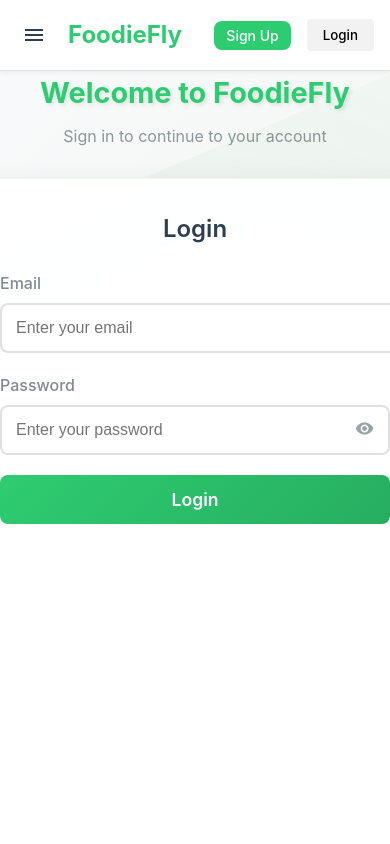
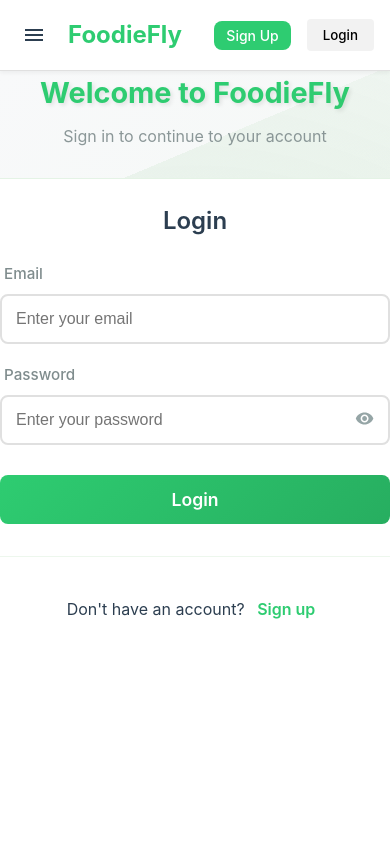
Before and after one commit to JordanCJ7/FoodieFly, a React (Create React App) app in the folder frontend/: page /login in a window 390 px wide. Shown: the top 844 px of the page. Built offline with nearby package versions, Linux system fonts and the light colour scheme.

Commit message:
Update Login.css

```diff
--- a/frontend/src/pages/auth/login/Login.css
+++ b/frontend/src/pages/auth/login/Login.css
@@ -8,6 +8,7 @@
   background: linear-gradient(135deg, var(--background-light) 0%, #f0f7f0 100%);
   position: relative;
   overflow: hidden;
+  padding: 20px;
 }
 
 .login-container::before {
@@ -15,8 +16,9 @@
   position: absolute;
   width: 200%;
   height: 200%;
-  background: radial-gradient(circle, rgba(76, 175, 80, 0.1) 0%, transparent 70%);
+  background: radial-gradient(circle, rgba(76, 175, 80, 0.15) 0%, transparent 70%);
   animation: rotate 30s linear infinite;
+  z-index: 0;
 }
 
 @keyframes rotate {
@@ -60,16 +62,25 @@
 
 /* Modal/card styling */
 .login-modal {
-  background-color: rgba(255, 255, 255, 0.95);
+  background-color: rgba(255, 255, 255, 0.98);
   border-radius: var(--border-radius-lg);
   width: 100%;
   max-width: 450px;
-  padding: 32px;
-  box-shadow: 0 10px 30px rgba(0, 0, 0, 0.1);
+  padding: 40px;
+  box-shadow: 0 15px 35px rgba(0, 0, 0, 0.1),
+              0 5px 15px rgba(76, 175, 80, 0.1);
   position: relative;
   backdrop-filter: blur(10px);
   animation: fadeInUp 0.8s ease-out;
-  border: 1px solid rgba(76, 175, 80, 0.1);
+  border: 1px solid rgba(76, 175, 80, 0.15);
+  z-index: 1;
+  transition: transform 0.3s ease, box-shadow 0.3s ease;
+}
+
+.login-modal:hover {
+  transform: translateY(-5px);
+  box-shadow: 0 20px 40px rgba(0, 0, 0, 0.12),
+              0 8px 20px rgba(76, 175, 80, 0.15);
 }
 
 @keyframes fadeInUp {
@@ -109,23 +120,27 @@
   display: flex;
   flex-direction: column;
   gap: 8px;
+  position: relative;
 }
 
 .labelL {
-  font-size: 1rem;
+  font-size: 0.95rem;
   color: var(--text-secondary);
   font-weight: 500;
+  transition: all 0.3s ease;
+  margin-left: 4px;
 }
 
 .inputL[type="text"],
 .inputL[type="password"] {
-  padding: 14px;
+  padding: 16px;
   border: 2px solid var(--border-color);
   border-radius: var(--border-radius-md);
   font-size: 1rem;
-  width: 95%;
+  width: 100%;
   background-color: var(--background-white) !important;
   transition: all 0.3s ease;
+  box-sizing: border-box;
 }
 
 .inputL[type="text"]:focus,
@@ -133,7 +148,13 @@
   outline: none;
   border-color: var(--primary-color);
   box-shadow: 0 0 0 4px rgba(76, 175, 80, 0.15);
-  transform: translateY(-1px);
+  transform: translateY(-2px);
+}
+
+.inputL[type="text"]:focus + .labelL,
+.inputL[type="password"]:focus + .labelL {
+  color: var(--primary-color);
+  transform: translateY(-2px);
 }
 
 /* Password input container */
@@ -167,53 +188,53 @@
   color: white;
   border: none;
   border-radius: var(--border-radius-md);
-  padding: 14px;
+  padding: 16px;
   font-size: 1.1rem;
   font-weight: 600;
   cursor: pointer;
-  transition: all 0.3s ease;
+  transition: all 0.3s cubic-bezier(0.4, 0, 0.2, 1);
   width: 100%;
   position: relative;
   overflow: hidden;
+  margin-top: 10px;
 }
 
 .login-button:hover {
-  transform: translateY(-2px);
-  box-shadow: 0 5px 15px rgba(76, 175, 80, 0.3);
+  transform: translateY(-3px);
+  box-shadow: 0 8px 20px rgba(76, 175, 80, 0.4);
 }
 
 .login-button:active {
-  transform: translateY(0);
+  transform: translateY(-1px);
 }
 
-.login-button::after {
+.login-button::before {
   content: '';
   position: absolute;
   top: 0;
-  left: 0;
+  left: -100%;
   width: 100%;
   height: 100%;
-  background: linear-gradient(rgba(255, 255, 255, 0.2), transparent);
-  transform: translateY(-100%);
-  transition: transform 0.3s ease;
+  background: linear-gradient(
+    120deg,
+    transparent,
+    rgba(255, 255, 255, 0.3),
+    transparent
+  );
+  transition: 0.5s;
 }
 
-.login-button:hover::after {
-  transform: translateY(0);
+.login-button:hover::before {
+  left: 100%;
 }
 
 /* Sign up prompt */
 .signup-prompt {
-  margin-top: 28px;
+  margin-top: 32px;
   text-align: center;
   font-size: 1rem;
-  padding-top: 20px;
-  border-top: 1px solid rgba(0, 0, 0, 0.1);
-}
-
-.signup-prompt p {
-  font-weight: 500;
-  color: var(--text-secondary);
+  padding-top: 24px;
+  border-top: 1px solid rgba(76, 175, 80, 0.1);
 }
 
 .signup-prompt .signup-link {
@@ -222,24 +243,12 @@
   font-weight: 600;
   transition: all 0.3s ease;
   position: relative;
+  padding: 4px 8px;
+  border-radius: 4px;
 }
 
-.signup-prompt .signup-link::after {
-  content: '';
-  position: absolute;
-  width: 100%;
-  height: 2px;
-  bottom: -2px;
-  left: 0;
-  background-color: var(--primary-color);
-  transform: scaleX(0);
-  transform-origin: right;
-  transition: transform 0.3s ease;
-}
-
-.signup-prompt .signup-link:hover::after {
-  transform: scaleX(1);
-  transform-origin: left;
+.signup-prompt .signup-link:hover {
+  background-color: rgba(76, 175, 80, 0.1);
 }
 
 /* Error message styling */
@@ -253,18 +262,50 @@
   text-align: center;
 }
 
+/* Loading animation for button */
+@keyframes buttonLoading {
+  0% { transform: rotate(0deg); }
+  100% { transform: rotate(360deg); }
+}
+
+.login-button.loading {
+  pointer-events: none;
+  opacity: 0.8;
+}
+
+.login-button.loading::after {
+  content: '';
+  position: absolute;
+  width: 20px;
+  height: 20px;
+  top: 50%;
+  left: 50%;
+  margin: -10px 0 0 -10px;
+  border: 3px solid rgba(255, 255, 255, 0.3);
+  border-top-color: white;
+  border-radius: 50%;
+  animation: buttonLoading 0.8s linear infinite;
+}
+
 /* Responsive styles */
 @media (max-width: 480px) {
+  .login-container {
+    padding: 0;
+  }
+
   .login-modal {
     max-width: 100%;
     border-radius: 0;
     height: 100vh;
     display: flex;
     flex-direction: column;
+    padding: 24px;
+    box-shadow: none;
   }
 
-  .login-form {
-    flex: 1;
+  .login-modal:hover {
+    transform: none;
+    box-shadow: none;
   }
 
   .welcome-heading {
@@ -274,4 +315,13 @@
   .welcome-message {
     font-size: 1rem;
   }
+
+  .inputL[type="text"],
+  .inputL[type="password"] {
+    padding: 14px;
+  }
+
+  .login-button {
+    padding: 14px;
+  }
 }
```
